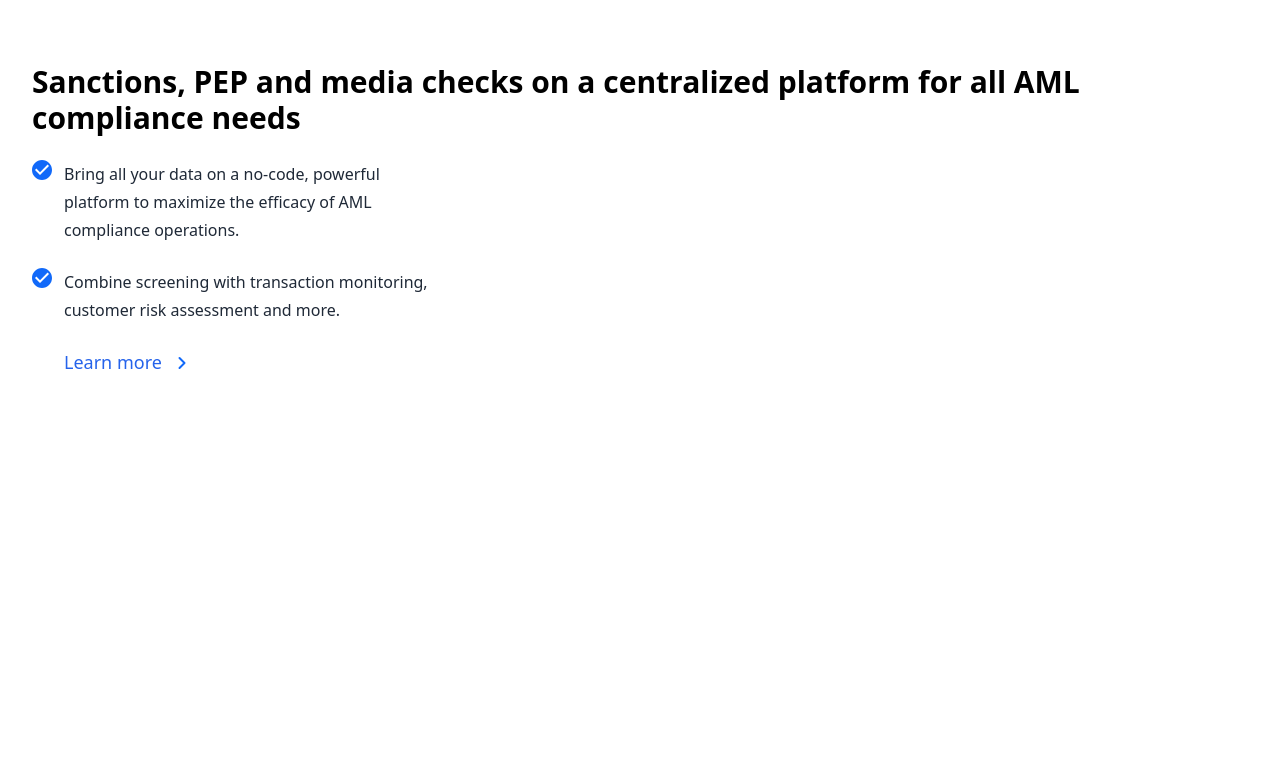
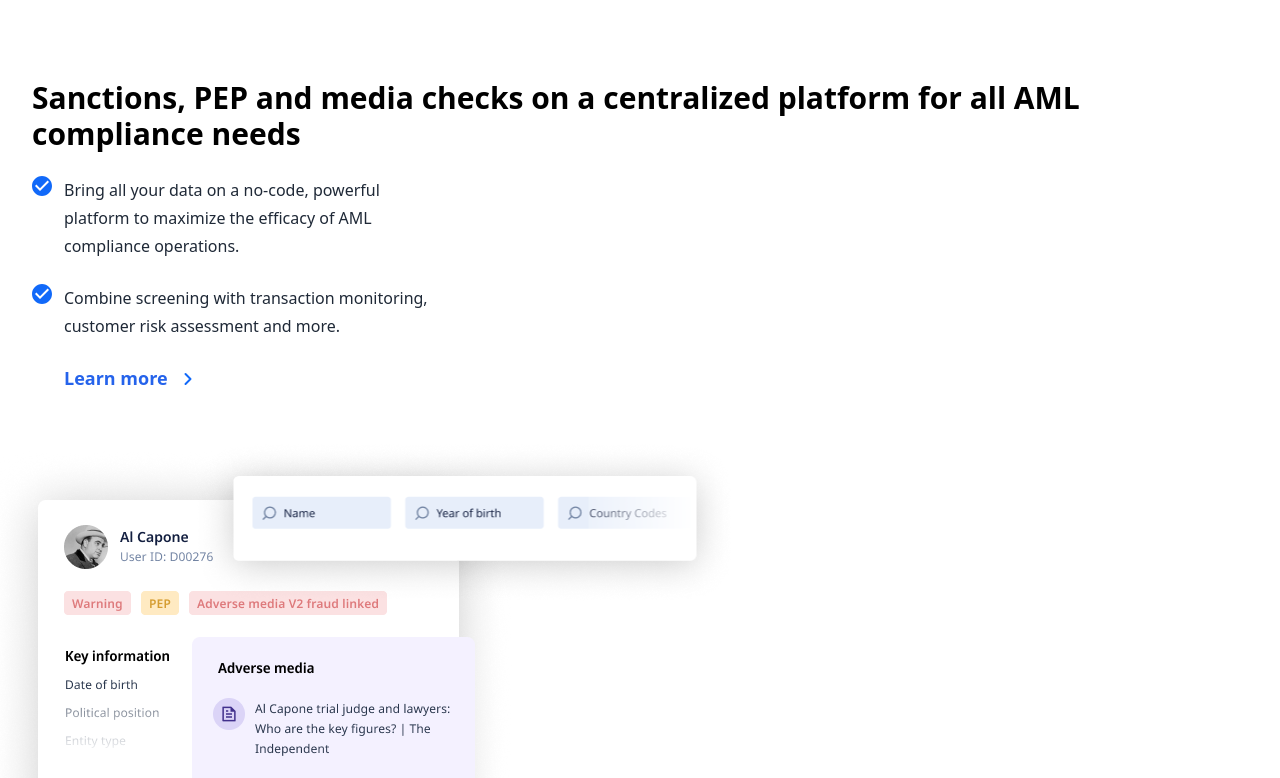
Before and after one commit to zentho/flagright-site, a React (Create React App) app: page / in a window 1280 px wide. Shown: the top 778 px of the page. Built offline with nearby package versions, Linux system fonts and the light colour scheme.

Commit message:
Finish Sanctions section

```diff
--- a/src/components/Sanctions.js
+++ b/src/components/Sanctions.js
@@ -4,7 +4,8 @@ import Checkmark from "../media/svg/Checkmark";
 
 export default function Sanctions() {
   return (
-    <section className="p-8 pt-16 ">
+    <section>
+      <div className="p-8 pt-20">
         <h1 className="text-3xl font-semibold mb-6">
           Sanctions, PEP and media checks on a centralized platform for all AML compliance needs
         </h1>
@@ -22,11 +23,13 @@ export default function Sanctions() {
               Combine screening with transaction monitoring, customer risk assessment and more.
             </p>
           </div>
-        <a className="block ml-8 text-blue-600 text-lg font-medium" href="/more">
+          <a className="block ml-8 mb-4 text-blue-600 text-lg font-semibold" href="/more">
             Learn more
             <Arrow />
           </a>
         </div>
+      </div>
+      <img src={require("../media/capone.png")} alt="capone" />
     </section>
   );
 }
```
Also changed, not shown: src/media/capone.png (added). Lines whose indentation alone changed are shown as unchanged.
